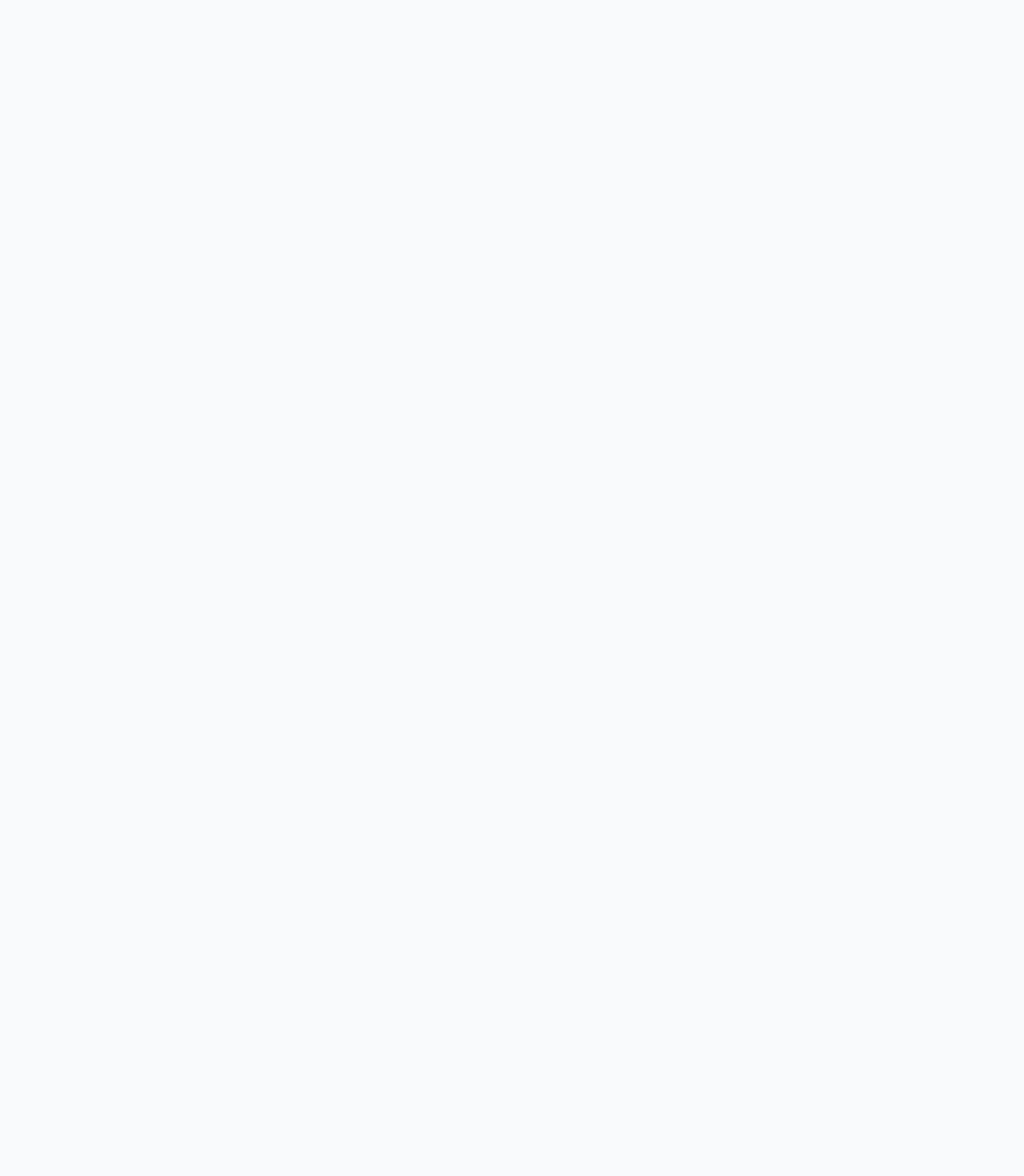
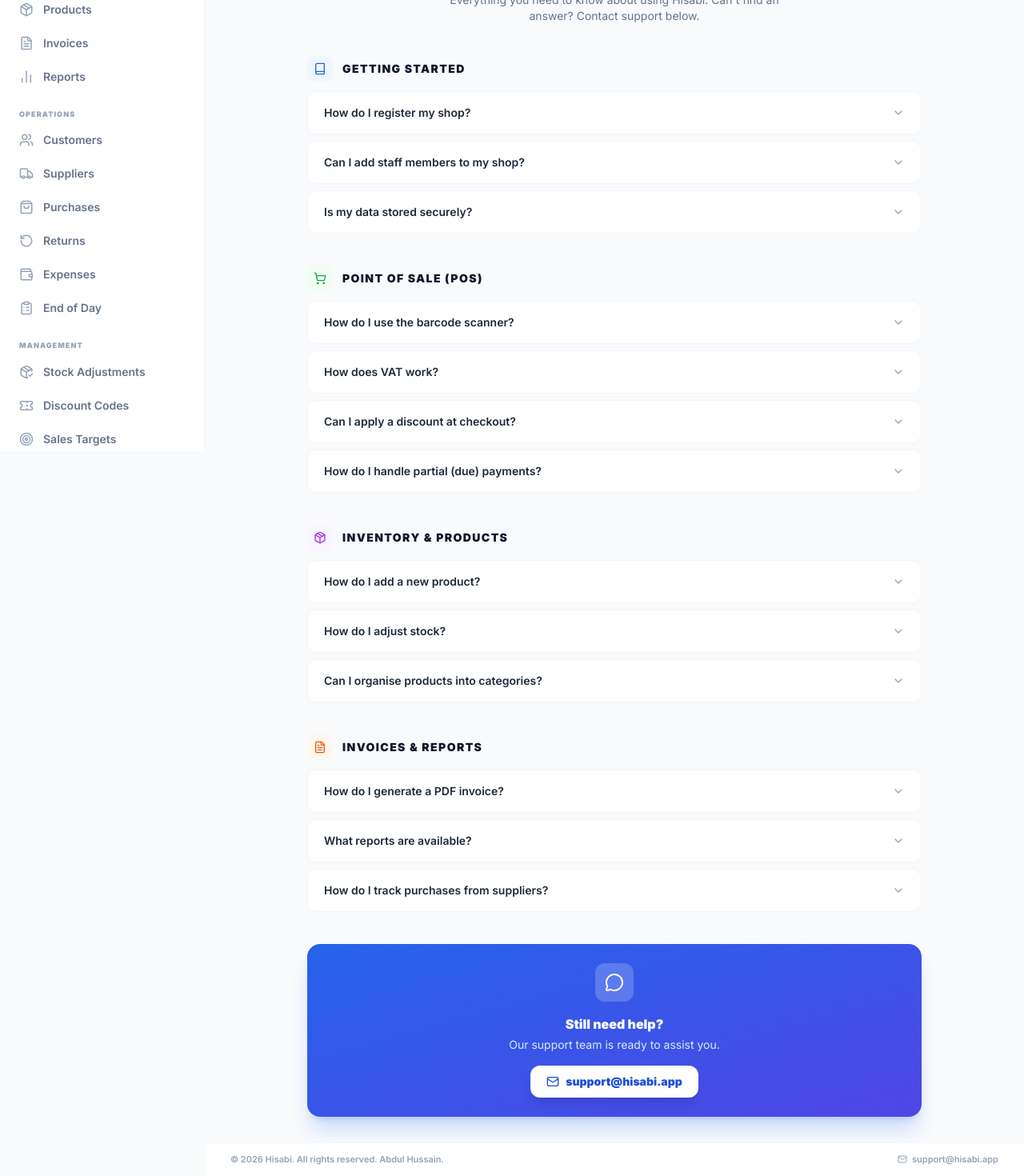
Before and after one commit to lucifer-0701/hisabi, a React (Vite) app in the folder frontend/: page /help in a window 1280 px wide. Before the commit this address had no page. Shown: the part 234-1704 px from the top of the page at 80% size. Before the commit the page ends 800 px from the top, so only its background shows below. Built offline with nearby package versions, Linux system fonts and the light colour scheme; sample sign-in values are in the browser's storage.

Commit message:
feat: add Help/FAQ page, support email in footer, and sidebar nav entry

```diff
--- a/frontend/public/locales/ar/translation.json
+++ b/frontend/public/locales/ar/translation.json
@@ -42,6 +42,7 @@
         "group_core": "الأساسية",
         "group_operations": "العمليات",
         "group_management": "الإدارة",
+        "group_support": "الدعم",
         "group_account": "الحساب",
         "dashboard": "لوحة التحكم",
         "pos": "نظام البيع / الفواتير",
@@ -58,6 +59,7 @@
         "stock_adj": "تعديل المخزون",
         "discounts": "أكواد الخصم",
         "targets": "أهداف المبيعات",
+        "help": "المساعدة والأسئلة الشائعة",
         "profile": "الملف الشخصي",
         "inventory": "المخزون",
         "categories": "الأصناف"
--- a/frontend/public/locales/en/translation.json
+++ b/frontend/public/locales/en/translation.json
@@ -42,6 +42,7 @@
         "group_core": "Core",
         "group_operations": "Operations",
         "group_management": "Management",
+        "group_support": "Support",
         "group_account": "Account",
         "dashboard": "Dashboard",
         "pos": "POS / Billing",
@@ -58,6 +59,7 @@
         "stock_adj": "Stock Adjustments",
         "discounts": "Discount Codes",
         "targets": "Sales Targets",
+        "help": "Help & FAQ",
         "profile": "Profile",
         "inventory": "Inventory",
         "categories": "Categories"
@@ -110,7 +112,6 @@
         "grand_total": "Grand Total",
         "page": "Page",
         "of": "of",
-
         "save_changes": "Save Changes",
         "error": "An error occurred"
     },
--- a/frontend/src/App.jsx
+++ b/frontend/src/App.jsx
@@ -22,6 +22,7 @@ const StockAdjustments = lazy(() => import('./pages/StockAdjustments'));
 const DiscountCodes = lazy(() => import('./pages/DiscountCodes'));
 const EndOfDay = lazy(() => import('./pages/EndOfDay'));
 const SalesTargets = lazy(() => import('./pages/SalesTargets'));
+const Help = lazy(() => import('./pages/Help'));
 
 const PageLoader = () => (
   <div className="flex items-center justify-center min-h-screen bg-slate-50">
@@ -62,6 +63,7 @@ function App() {
               <Route path="discount-codes" element={<DiscountCodes />} />
               <Route path="targets" element={<SalesTargets />} />
               <Route path="end-of-day" element={<EndOfDay />} />
+              <Route path="help" element={<Help />} />
             </Route>
           </Routes>
         </Suspense>
--- a/frontend/src/components/Layout.jsx
+++ b/frontend/src/components/Layout.jsx
@@ -6,7 +6,7 @@ import {
     LayoutDashboard, ShoppingCart, Package, FileText, BarChart2,
     Users, Truck, Wallet, RotateCcw, ShoppingBag, User,
     LogOut, Menu, X, ChevronRight, Store,
-    PackageCheck, Ticket, ClipboardList, Target, Globe
+    PackageCheck, Ticket, ClipboardList, Target, Globe, HelpCircle, Mail
 } from 'lucide-react';
 
 
@@ -39,6 +39,12 @@ const NAV = [
             { name: 'nav.stock_adj', href: '/stock-adjustments', icon: PackageCheck },
             { name: 'nav.discounts', href: '/discount-codes', icon: Ticket },
             { name: 'nav.targets', href: '/targets', icon: Target },
+        ]
+    },
+    {
+        group: 'nav.group_support',
+        items: [
+            { name: 'nav.help', href: '/help', icon: HelpCircle },
         ]
     },
 ];
@@ -303,10 +309,17 @@ const Layout = () => {
                 {/* Footer */}
                 {location.pathname !== '/pos' && (
                     <footer className="flex-shrink-0 border-t border-slate-100 bg-white">
-                        <div className={`max-w-7xl mx-auto px-4 sm:px-6 lg:px-8 py-3 flex items-center justify-center`}>
+                        <div className={`max-w-7xl mx-auto px-4 sm:px-6 lg:px-8 py-3 flex flex-col sm:flex-row items-center justify-between gap-2`}>
                             <p className="text-[11px] font-semibold text-slate-400">
                                 © {new Date().getFullYear()} Hisabi. All rights reserved. Abdul Hussain.
                             </p>
+                            <a
+                                href="mailto:support@hisabi.app"
+                                className="flex items-center gap-1.5 text-[11px] font-semibold text-slate-400 hover:text-blue-600 transition-colors"
+                            >
+                                <Mail className="w-3 h-3" />
+                                support@hisabi.app
+                            </a>
                         </div>
                     </footer>
                 )}
--- /dev/null
+++ b/frontend/src/pages/Help.jsx
@@ -0,0 +1,180 @@
+import React, { useState } from 'react';
+import { useTranslation } from 'react-i18next';
+import {
+    HelpCircle, ChevronDown, ChevronUp, ShoppingCart, Package,
+    FileText, BarChart2, Users, Mail, MessageCircle, Book
+} from 'lucide-react';
+
+const faqs = [
+    {
+        category: 'Getting Started',
+        icon: Book,
+        color: 'blue',
+        questions: [
+            {
+                q: 'How do I register my shop?',
+                a: 'On the login page, click "Register". Fill in your shop name, currency (AED for UAE or KWD for Kuwait), VAT preference, and create your admin credentials. Your shop is ready immediately after registration.'
+            },
+            {
+                q: 'Can I add staff members to my shop?',
+                a: 'Yes! Go to your Profile page and use the "Add Staff" section. Staff members can log in with their own username and password and will have access to POS and inventory — but not admin settings.'
+            },
+            {
+                q: 'Is my data stored securely?',
+                a: 'All data is stored in a secure PostgreSQL database hosted on Render with SSL encryption. Passwords are hashed using bcrypt and all API routes are protected with JWT authentication.'
+            },
+        ]
+    },
+    {
+        category: 'Point of Sale (POS)',
+        icon: ShoppingCart,
+        color: 'green',
+        questions: [
+            {
+                q: 'How do I use the barcode scanner?',
+                a: 'In the POS page, click the barcode icon to activate your camera. Point it at a product barcode — it will automatically search and add the item to the cart.'
+            },
+            {
+                q: 'How does VAT work?',
+                a: 'VAT is automatically applied based on your shop currency. UAE shops apply 5% VAT; Kuwait shops apply 0%. You can toggle VAT on/off per shop in your Profile settings.'
+            },
+            {
+                q: 'Can I apply a discount at checkout?',
+                a: 'Yes. Enter a discount code in the POS cart section, or apply a manual percentage discount. Create discount codes in the "Discount Codes" section of the sidebar.'
+            },
+            {
+                q: 'How do I handle partial (due) payments?',
+                a: 'On the POS payment screen, enter the amount paid. Any remaining balance is automatically recorded as a "Due Payment" linked to the customer. Track and collect dues from the "Due Collection" page.'
+            },
+        ]
+    },
+    {
+        category: 'Inventory & Products',
+        icon: Package,
+        color: 'purple',
+        questions: [
+            {
+                q: 'How do I add a new product?',
+                a: 'Go to Products → click "Add Product". Fill in the name, barcode, cost price, selling price, stock quantity, and optionally assign a category. The product will immediately be available in POS.'
+            },
+            {
+                q: 'How do I adjust stock?',
+                a: 'Use the "Stock Adjustments" page to add or subtract stock for any product. Each adjustment is logged with a reason for full traceability.'
+            },
+            {
+                q: 'Can I organise products into categories?',
+                a: 'Yes. In the Products page, click "Categories" to create and manage categories, then assign products to them when creating or editing a product.'
+            },
+        ]
+    },
+    {
+        category: 'Invoices & Reports',
+        icon: FileText,
+        color: 'orange',
+        questions: [
+            {
+                q: 'How do I generate a PDF invoice?',
+                a: 'Go to the Invoices page, find the invoice you want, and click the PDF icon. A tax-compliant PDF invoice is generated and downloaded instantly.'
+            },
+            {
+                q: 'What reports are available?',
+                a: 'The Reports page shows daily sales totals, top-selling products, revenue trends, and expense summaries. Use the End of Day page to review and close out each day.'
+            },
+            {
+                q: 'How do I track purchases from suppliers?',
+                a: 'Use the Purchases page to create purchase orders. Link them to a supplier, add products and quantities, and the stock levels update automatically when you mark the order as received.'
+            },
+        ]
+    },
+];
+
+const colorMap = {
+    blue: { bg: 'bg-blue-50', icon: 'text-blue-600', border: 'border-blue-100', badge: 'bg-blue-100 text-blue-700' },
+    green: { bg: 'bg-green-50', icon: 'text-green-600', border: 'border-green-100', badge: 'bg-green-100 text-green-700' },
+    purple: { bg: 'bg-purple-50', icon: 'text-purple-600', border: 'border-purple-100', badge: 'bg-purple-100 text-purple-700' },
+    orange: { bg: 'bg-orange-50', icon: 'text-orange-600', border: 'border-orange-100', badge: 'bg-orange-100 text-orange-700' },
+};
+
+const FAQItem = ({ q, a }) => {
+    const [open, setOpen] = useState(false);
+    return (
+        <div className={`border border-slate-100 rounded-xl overflow-hidden transition-all duration-200 ${open ? 'shadow-md' : 'hover:border-slate-200'}`}>
+            <button
+                onClick={() => setOpen(!open)}
+                className="w-full flex items-center justify-between gap-4 px-5 py-4 text-left bg-white hover:bg-slate-50 transition-colors"
+            >
+                <span className="text-sm font-semibold text-slate-800">{q}</span>
+                {open
+                    ? <ChevronUp className="w-4 h-4 text-blue-600 flex-shrink-0" />
+                    : <ChevronDown className="w-4 h-4 text-slate-400 flex-shrink-0" />
+                }
+            </button>
+            {open && (
+                <div className="px-5 pb-4 bg-white border-t border-slate-50">
+                    <p className="text-sm text-slate-600 leading-relaxed pt-3">{a}</p>
+                </div>
+            )}
+        </div>
+    );
+};
+
+const Help = () => {
+    const { i18n } = useTranslation();
+    const isRTL = i18n.language === 'ar';
+
+    return (
+        <div className={`max-w-3xl mx-auto space-y-10 ${isRTL ? 'text-right' : 'text-left'}`}>
+            {/* Header */}
+            <div className="text-center space-y-3 pt-2">
+                <div className="inline-flex items-center justify-center w-14 h-14 bg-blue-50 rounded-2xl mb-2">
+                    <HelpCircle className="w-7 h-7 text-blue-600" />
+                </div>
+                <h1 className="text-2xl font-black text-slate-900">Help & FAQ</h1>
+                <p className="text-sm text-slate-500 max-w-md mx-auto">
+                    Everything you need to know about using Hisabi. Can't find an answer? Contact support below.
+                </p>
+            </div>
+
+            {/* FAQ Sections */}
+            {faqs.map((section) => {
+                const Icon = section.icon;
+                const colors = colorMap[section.color];
+                return (
+                    <div key={section.category} className="space-y-3">
+                        <div className={`flex items-center gap-3 ${isRTL ? 'flex-row-reverse' : ''}`}>
+                            <div className={`w-8 h-8 ${colors.bg} rounded-lg flex items-center justify-center`}>
+                                <Icon className={`w-4 h-4 ${colors.icon}`} />
+                            </div>
+                            <h2 className="text-sm font-black text-slate-900 uppercase tracking-widest">{section.category}</h2>
+                        </div>
+                        <div className="space-y-2">
+                            {section.questions.map((item) => (
+                                <FAQItem key={item.q} q={item.q} a={item.a} />
+                            ))}
+                        </div>
+                    </div>
+                );
+            })}
+
+            {/* Contact Support Card */}
+            <div className="bg-gradient-to-br from-blue-600 to-indigo-600 rounded-2xl p-6 text-white text-center space-y-4 shadow-xl shadow-blue-600/20">
+                <div className="inline-flex items-center justify-center w-12 h-12 bg-white/20 rounded-xl">
+                    <MessageCircle className="w-6 h-6 text-white" />
+                </div>
+                <div>
+                    <h3 className="text-base font-black">Still need help?</h3>
+                    <p className="text-sm text-blue-100 mt-1">Our support team is ready to assist you.</p>
+                </div>
+                <a
+                    href="mailto:support@hisabi.app"
+                    className="inline-flex items-center gap-2 bg-white text-blue-700 text-sm font-black px-5 py-2.5 rounded-xl hover:bg-blue-50 transition-colors shadow-lg"
+                >
+                    <Mail className="w-4 h-4" />
+                    support@hisabi.app
+                </a>
+            </div>
+        </div>
+    );
+};
+
+export default Help;
```
